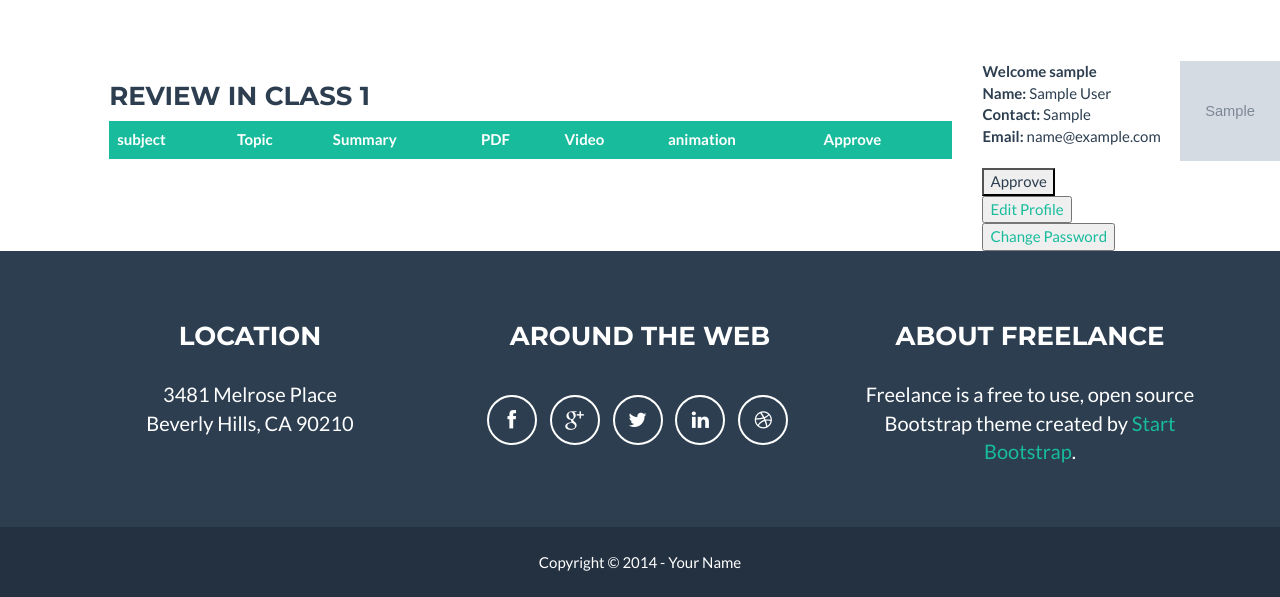
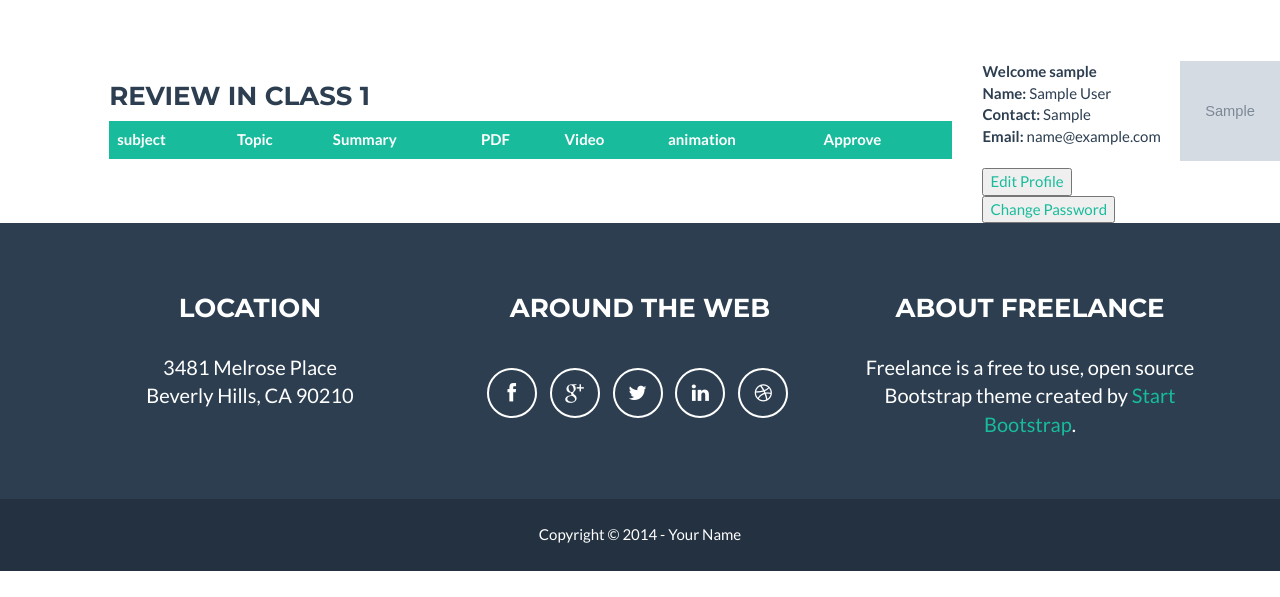
Before and after one commit to sudheer2980/webportal, a Django app: page /reviewer/profile/1/1/ in a window 1280 px wide. Shown: the part 110-707 px from the top of the page. Run offline with Django 3.2, Linux system fonts and the light colour scheme; a user stored in the database is signed in; tables that the repository leaves empty hold one stand-in row (values such as "Sample post"); grey boxes marked "Sample" are stand-in pictures; parts of the project's set-up code (start-up, migrations or seed data) failed here and were passed over; some libraries are stand-ins or nearby versions.

Commit message:
approve button

```diff
--- a/templates/reviewer_topic.html
+++ b/templates/reviewer_topic.html
@@ -69,16 +69,6 @@
 				<strong>Contact:</strong> {{reviewer.contact}}<br>
 				<strong>Email:</strong> {{reviewer.user.email}}<br><br>
 
-				<form id = "{{i.id}}" method="post"
-		                enctype="multipart/form-data">
-
-		    	            {% csrf_token %}
-
-
-		       		    <input type="submit" name="submit" value="Approve" /></a>
-				    <input type="hidden" name="id" value="{{ i.id }}">
-
-				</form>
 				<a href="/reviewer/profile/edit/">
 				<button id='Edit-Profile-button' type='submit' ><span>Edit Profile</span></button></a><br/>
 				<a href="/user/password/change">
```
